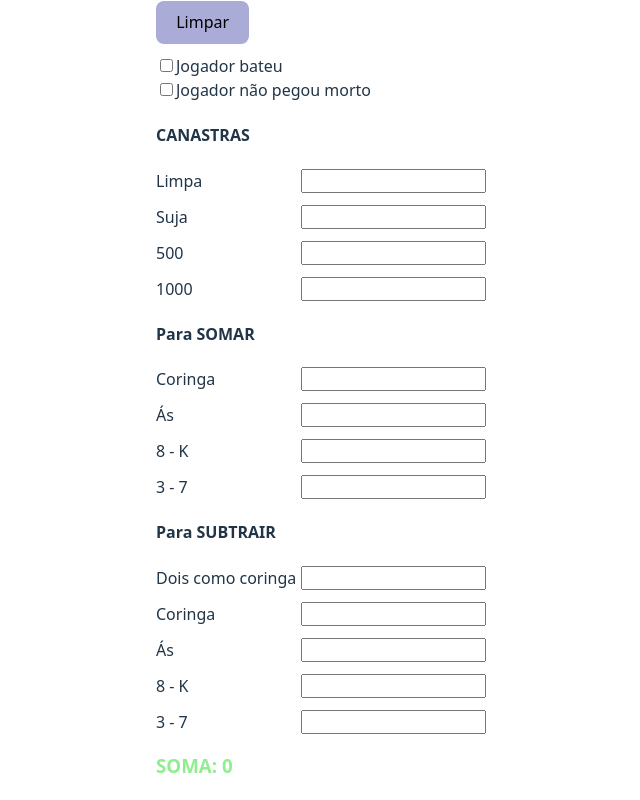
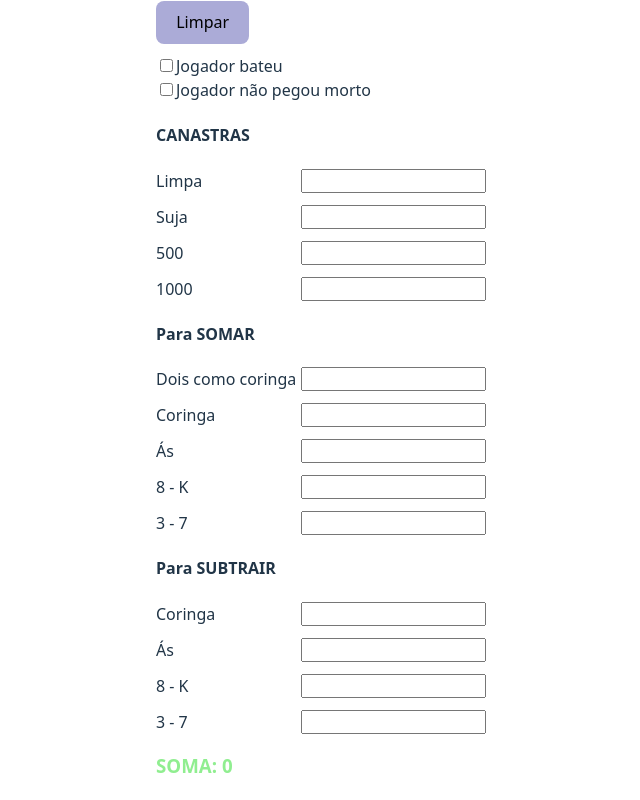
Before and after one commit to marcelopbg/somacanastra, a Next.js app: page / in a window 1280 px wide. Shown: the whole page, without its empty margins (319-959 px from the left). Built offline with nearby package versions, Linux system fonts and the light colour scheme.

Commit message:
hide two as wildcard from subtract

```diff
--- a/app/CanastraCalculator.tsx
+++ b/app/CanastraCalculator.tsx
@@ -170,7 +170,7 @@ export default function CanastraCalculator() {
 
       <h4>Para SOMAR</h4>
       <div className="lil-gap">
-        {cardFields.map(f => f.showOnSubtract && (
+        {cardFields.map(f =>  (
           <div className="form-item" key={f.key}>
             <label>{f.label}</label>
             <input
@@ -190,7 +190,7 @@ export default function CanastraCalculator() {
 
       <h4>Para SUBTRAIR</h4>
       <div className="lil-gap">
-        {cardFields.map(f => (
+        {cardFields.map(f => f.showOnSubtract !== false && (
           <div className="form-item" key={f.key}>
             <label>{f.label}</label>
             <input
```
